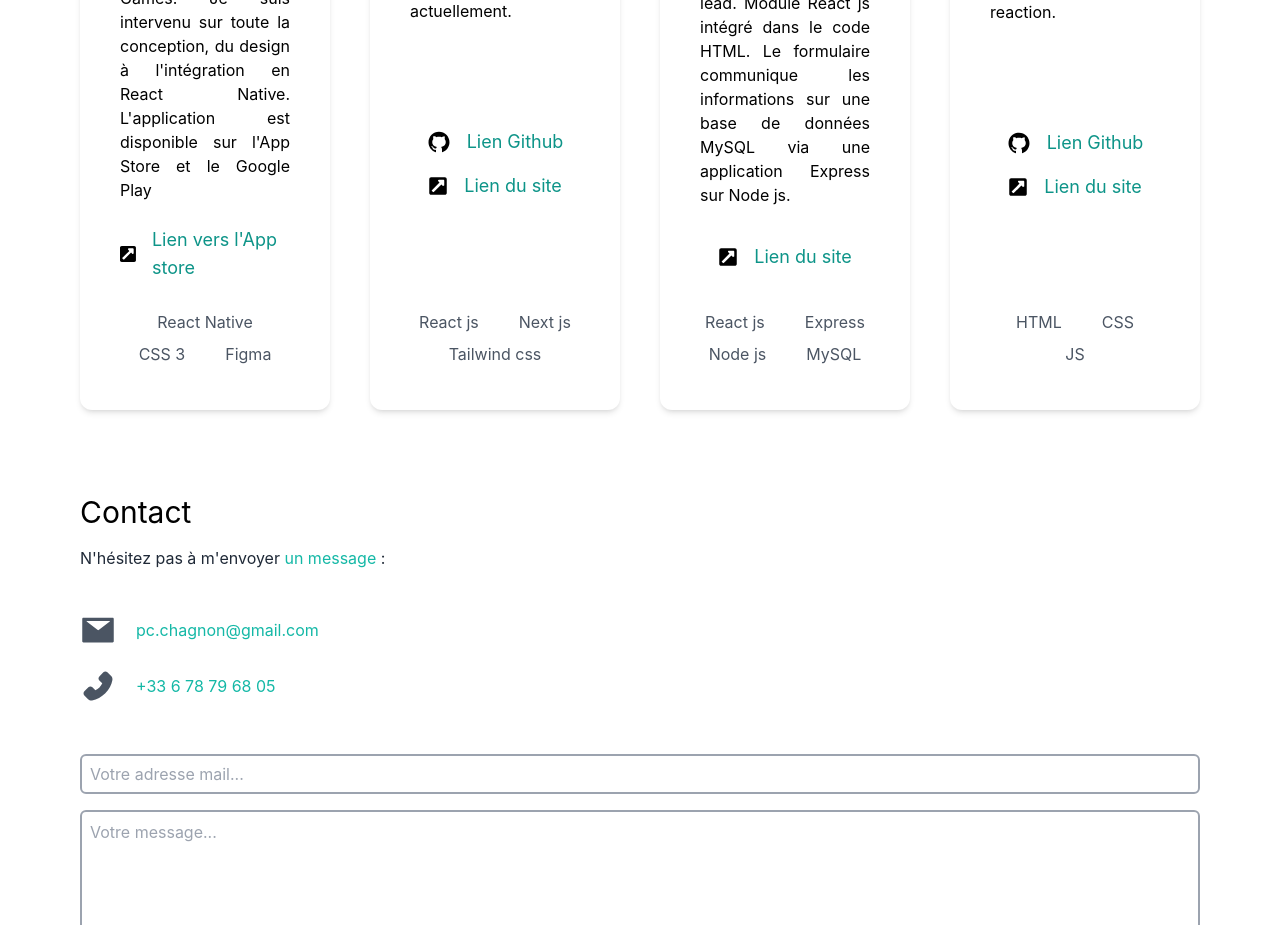
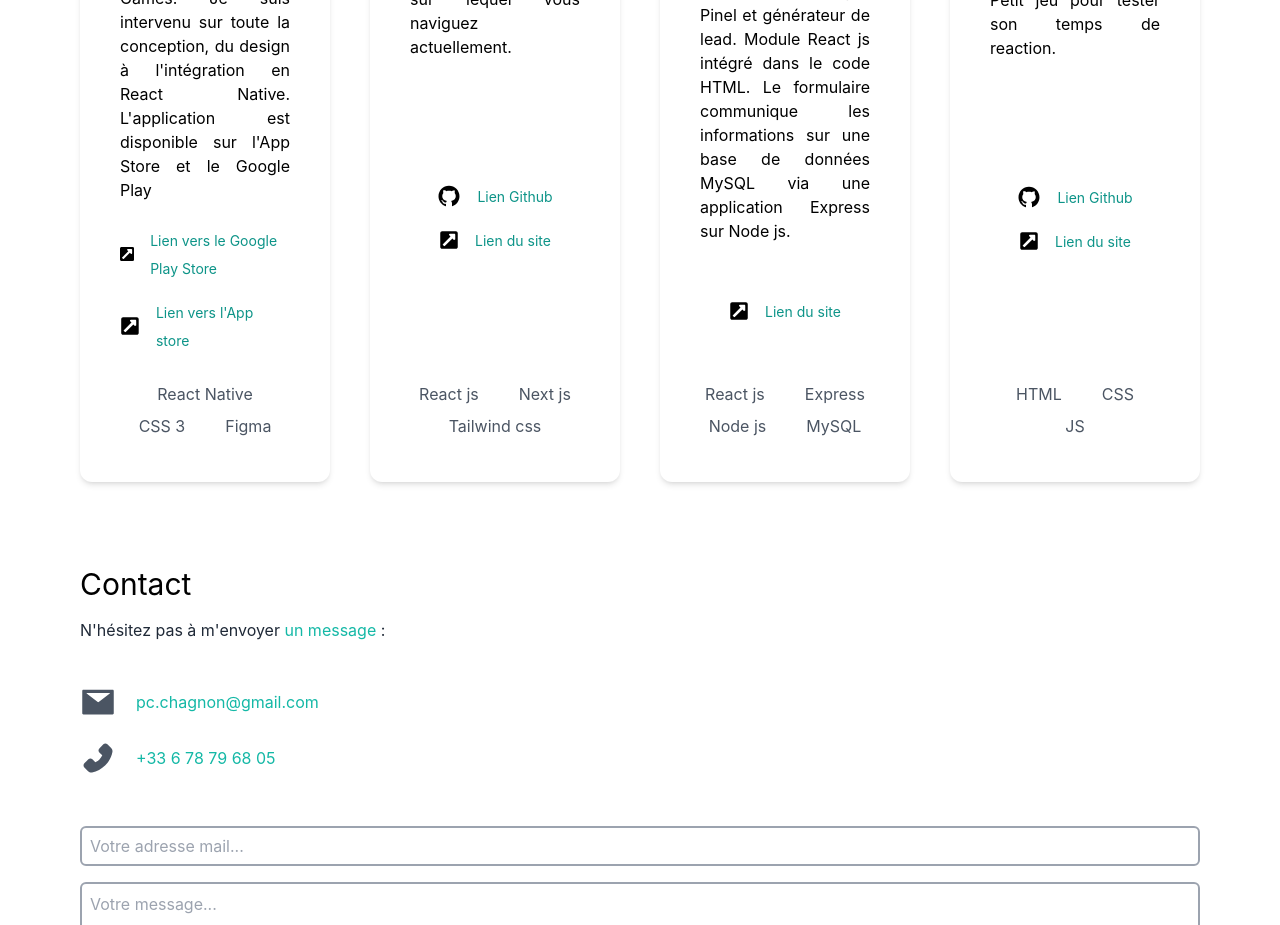
Before and after one commit to PierreChagnon/portfolio, a Next.js app: page / in a window 1280 px wide. Shown: the part 1780-2705 px from the top of the page. Built offline with nearby package versions, Linux system fonts and the light colour scheme.

Commit message:
google play store link + minor fixes

```diff
--- a/components/Card.jsx
+++ b/components/Card.jsx
@@ -2,7 +2,7 @@ import Image from "next/image"
 import { AiFillGithub } from "react-icons/ai"
 import { FaExternalLinkSquareAlt } from "react-icons/fa"
 
-export default function Card({ id, previews, title, description, githubLink = '#', frameworks, handleShowInfos, link = '#', linkText = '' }) {
+export default function Card({ id, previews, title, description, githubLink = '#', frameworks, handleShowInfos, link = '#', linkText = '', link2 = '#', linkText2 = '' }) {
 
     return (
         <div
@@ -12,18 +12,27 @@ export default function Card({ id, previews, title, description, githubLink = '#
         >
             <div className='flex justify-around max-h-40 md:max-h-60'>
                 {previews.map((img, key) => {
-                    return <Image key={key} src={img} objectFit={"contain"} />
+                    return <Image alt="image de presentation" key={key} src={img} objectFit={"contain"} />
                 })}
             </div>
             <h3 className='text-xl mt-2 font-medium py-4 text-center'>{title}</h3>
             <p className='text-justify'>{description}</p>
             <div className="flex flex-col gap-4 my-6 ">
                 {
+                    link2 !== "#" &&
+                    <div onClick={(e) => e.stopPropagation()} className="flex w-full justify-center items-center text-sm md:text-lg ">
+                        <FaExternalLinkSquareAlt className="text-xl mr-4" />
+                        <span className="before:block before:absolute before:inset-0 before:border-b before:border-b-teal-600 before:hover:border-b-teal-800 before:w-full before:scale-x-0 before:hover:scale-x-100 relative inline-block before:transition before:duration-150 before:ease-out before:hover:ease-in">
+                            <a href={link} target="_blank" rel="noreferrer" className="text-sm w-full relative hover:text-teal-800 transition duration-150 ease-out hover:ease-in text-teal-600">{linkText2}</a>
+                        </span>
+                    </div>
+                }
+                {
                     githubLink !== "#" &&
                     <div onClick={(e) => e.stopPropagation()} className="flex w-full justify-center items-center text-sm md:text-lg ">
                         <AiFillGithub className="text-2xl mr-4" />
                         <span className="before:block before:absolute before:inset-0 before:border-b before:border-b-teal-600 before:hover:border-b-teal-800 before:w-full before:scale-x-0 before:hover:scale-x-100 relative inline-block before:transition before:duration-150 before:ease-out before:hover:ease-in">
-                            <a href={githubLink} target="_blank" rel="noreferrer" className="w-full relative hover:text-teal-800 transition duration-150 ease-out hover:ease-in text-teal-600">Lien Github</a>
+                            <a href={githubLink} target="_blank" rel="noreferrer" className="text-sm w-full relative hover:text-teal-800 transition duration-150 ease-out hover:ease-in text-teal-600">Lien Github</a>
                         </span>
                     </div>
                 }
@@ -32,7 +41,7 @@ export default function Card({ id, previews, title, description, githubLink = '#
                     <div onClick={(e) => e.stopPropagation()} className="flex w-full justify-center items-center text-sm md:text-lg ">
                         <FaExternalLinkSquareAlt className="text-xl mr-4" />
                         <span className="before:block before:absolute before:inset-0 before:border-b before:border-b-teal-600 before:hover:border-b-teal-800 before:w-full before:scale-x-0 before:hover:scale-x-100 relative inline-block before:transition before:duration-150 before:ease-out before:hover:ease-in">
-                            <a href={link} target="_blank" rel="noreferrer" className="w-full relative hover:text-teal-800 transition duration-150 ease-out hover:ease-in text-teal-600">{linkText}</a>
+                            <a href={link} target="_blank" rel="noreferrer" className="text-sm w-full relative hover:text-teal-800 transition duration-150 ease-out hover:ease-in text-teal-600">{linkText}</a>
                         </span>
                     </div>
                 }
--- a/pages/index.js
+++ b/pages/index.js
@@ -94,13 +94,13 @@ export default function Home() {
           <a className='hover:scale-110 transition duration-150 ease-out hover:ease-in' href='https://www.malt.fr/profile/pierrechagnon' target="_blank" rel="noreferrer" ><img className="object-contain" width={40} src="https://dam.malt.com/rebranding2020/malt-logo/icon-76x76" alt="" /></a>
         </div>
         <div className='relative w-60 h-60 mx-auto my-12 md:h-96 md:w-96'>
-          <Image className='rounded-full' src={profil} layout="fill" />
+          <Image alt='photo de profil' className='rounded-full' src={profil} layout="fill" />
         </div>
         <div className='flex items-center justify-around w-full py-6 lg:px-20 sm:px-10'>
             {logos.map((img, i) => {
               return (
-                <div key={i} className={img === nextjs ? 'dark:invert sm:w-16 w-8 sm:grayscale dark:hover:invert-0 hover:grayscale-0 hover:scale-110 ease-out transition duration-300' : 'sm:w-16 w-8 sm:grayscale hover:grayscale-0 hover:scale-110 ease-out transition duration-300'}>
-                  <Image src={img} />
+                <div key={i} className={img === nextjs ? 'dark:invert sm:w-16 w-8 sm:grayscale dark:hover:invert-0 hover:grayscale-0 hover:scale-110 ease-out transition duration-300' : 'sm:w-16 w-8 sm:grayscale hover:grayscale-0  hover:scale-110 ease-out transition duration-300'}>
+                  <Image alt='logo des technos' src={img} />
                 </div>
               )
             })}
@@ -114,6 +114,8 @@ export default function Home() {
             <Card
               linkText="Lien vers l'App store"
               link="https://apps.apple.com/fr/app/lambassadeur/id1631734917" //lien vers le site
+              linkText2='Lien vers le Google Play Store'
+              link2='https://play.google.com/store/apps/details?id=com.beyondgames.ambassadeur&gl=FR'
               handleShowInfos={() => handleShowInfos([slideAmbassadeur])}
               id={"card-1"}
               previews={[design1, design2]}
```
Also changed, not shown: 1 other file (tests, documents, lock files or other folders).
